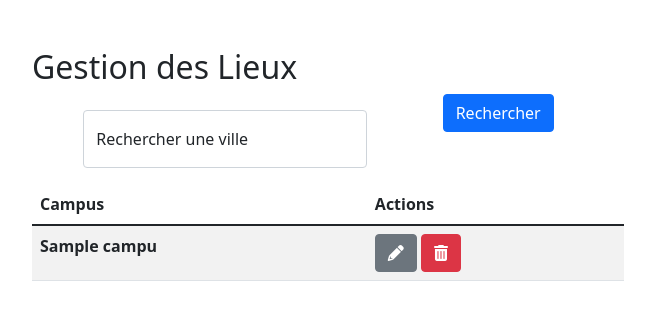
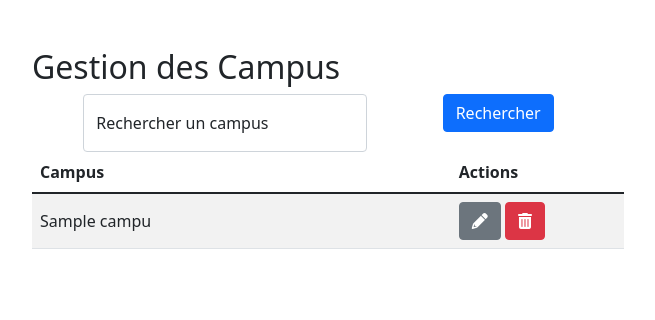
Before and after one commit to you35000/Sortir, a Symfony app: template templates/admin/campus.html.twig in a window 1280 px wide. Shown: the part 76-396 px from the top of the page, without its empty margins (312-967 px from the left). Run offline with Twig, Linux system fonts and the light colour scheme; the template is opened without the code that fills it: most values are stand-ins (such as "Sample title", 1, 10 or a date in 2020); lists and menus that the app fills with data are empty; some libraries are stand-ins or nearby versions.

Commit message:
Init gestion campus

```diff
--- /dev/null
+++ b/public/js/campus.js
@@ -0,0 +1,10 @@
+let btns = document.querySelectorAll(".update");
+btns.forEach((btn) => {
+  btn.addEventListener("click", (e) => {
+    let id = btn.id.substring(6, 8);
+    let input = document.getElementById("campusName" + id);
+    input.removeAttribute("readonly");
+    input.classList.remove("form-control-plaintext");
+    input.classList.add("form-control");
+  });
+});
--- a/src/Controller/OutingController.php
+++ b/src/Controller/OutingController.php
@@ -155,7 +155,9 @@ class OutingController extends AbstractController
      */
     public function update(Outing $outing, EntityManagerInterface $em): Response
     {
+        $form = $this->createForm(OutingFormType::class, $outing);
         return $this->render('outing/update.html.twig', [
+            'form' => $form->createView(),
             'outing' => $outing,
         ]);
     }
--- a/src/Controller/UserController.php
+++ b/src/Controller/UserController.php
@@ -23,7 +23,7 @@ class UserController extends AbstractController
      */
     public function afficherProfil(Outing $outing, User $user, Request $request): Response
     {
-        return $this->render('user/afficherProfil.html.twig', [
+        return $this->render('user/displayProfil.html.twig', [
             'user' => $user,
             'outing' => $outing
         ]);
@@ -34,7 +34,7 @@ class UserController extends AbstractController
      */
     public function ezezdS(User $user, Request $request): Response
     {
-        return $this->render('user/afficherProfil.html.twig', [
+        return $this->render('user/displayProfil.html.twig', [
             'user' => $user,
         ]);
     }
--- a/templates/admin/campus.html.twig
+++ b/templates/admin/campus.html.twig
@@ -1,21 +1,21 @@
 {% extends 'base.html.twig' %}
 
-{% block title %}Admin : Lieux{% endblock %}
+{% block title %}Admin : Campus{% endblock %}
 
 {% block main %}
     <div class="col-6 offset-3">
-        <h2>Gestion des Lieux</h2>
+        <h2>Gestion des Campus</h2>
         <form action="{{ path('campus') }}" method="post">
             <div class="row">
                 <div class="col-6 offset-1 ">
-                    <div class="form-floating my-3">
-                        <input type="text" name="search" id="search" placeholder="Rechercher une ville"
+                    <div class="form-floating">
+                        <input type="text" name="search" id="search" placeholder="Recherche un campus"
                                class="form-control">
-                        <label for="search">Rechercher une ville</label>
+                        <label for="search">Rechercher un campus</label>
                     </div>
                 </div>
-                <div class="col-2 offset-1 align-middle">
-                    <button type="submit" class="btn btn-primary">Rechercher</button>
+                <div class="col-2 offset-1">
+                    <button type="submit" class="btn btn-primary my-auto">Rechercher</button>
                 </div>
             </div>
         </form>
@@ -29,20 +29,27 @@
             <tbody>
             {% for c in campus %}
                 <tr>
-                    <th>{{ c.name }}</th>
+                    <th><input type="text" id="campusName{{ c.id }}" readonly class="form-control-plaintext"
+                               value="{{ c.name }}">
+                    </th>
                     <th>
-                        <a href="{{ path('update_campus',{'id':c.id}) }}" class="btn btn-secondary"
-                           data-bs-toggle="tooltip" data-bs-placement="top" title="Modifier">
+                        <button id="update{{ c.id }}" class="btn btn-secondary update"
+                                data-bs-toggle="tooltip" data-bs-placement="top" title="Modifier">
                             <i class="fa fa-pencil"></i>
-                        </a>
-                        <a href="{{ path('delete_campus',{'id':c.id}) }}" class="btn btn-danger"
-                           data-bs-toggle="tooltip" data-bs-placement="top" title="Supprimer">
+                        </button>
+                        <button class="btn btn-danger"
+                                data-bs-toggle="tooltip" data-bs-placement="top" title="Supprimer">
                             <i class="fa fa-trash-can"></i>
-                        </a>
+                        </button>
                     </th>
                 </tr>
             {% endfor %}
             </tbody>
         </table>
     </div>
+
 {% endblock %}
+
+{% block javascript%}
+<script src="{{ asset('js/campus.js') }}" type="text/javascript"></script>
+{% endblock %}
--- a/templates/base.html.twig
+++ b/templates/base.html.twig
@@ -86,6 +86,7 @@
         integrity="sha384-ka7Sk0Gln4gmtz2MlQnikT1wXgYsOg+OMhuP+IlRH9sENBO0LRn5q+8nbTov4+1p"
         crossorigin="anonymous"></script>
 <!-- Core theme JS-->
-
+{% block javascript %}
+{% endblock %}
 </body>
 </html>
```
Also changed, not shown: src/Controller/APIController.php (added, +31 -0 lines), src/Controller/AdminController.php (+6 -4 lines), templates/api/index.html.twig (added, +20 -0 lines), templates/outing/update.html.twig (added, +31 -0 lines), templates/user/displayProfil.html.twig (renamed from templates/user/afficherProfil.html.twig).
